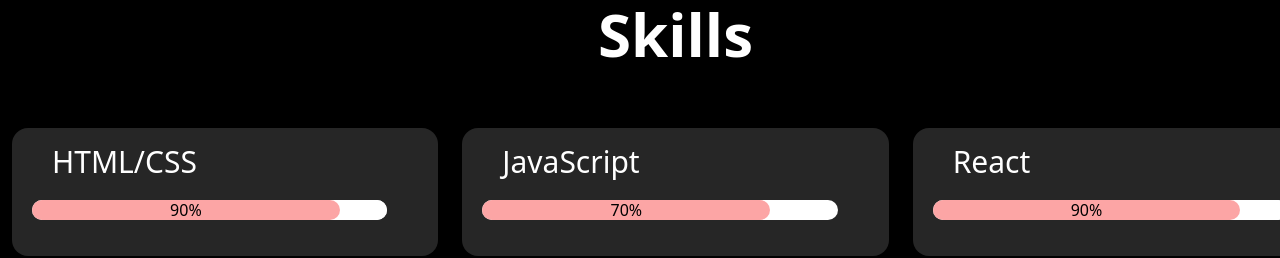
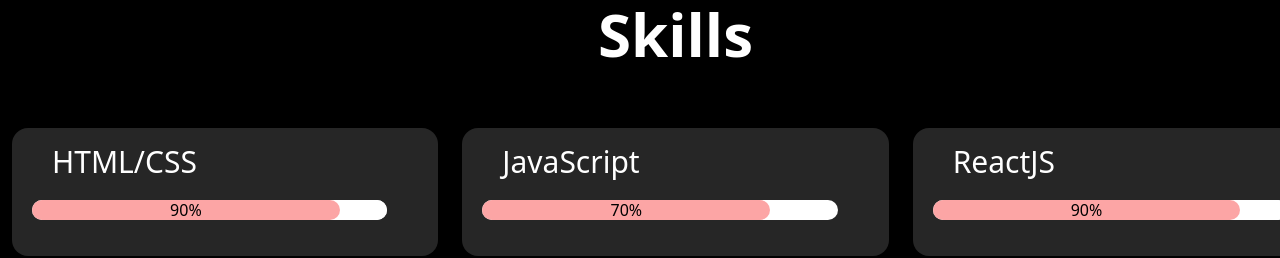
Before and after one commit to vinay500/vidya_protfolio, a React (Create React App) app: page /skills in a window 1280 px wide. Shown: the part 780-1038 px from the top of the page. Built offline with nearby package versions, Linux system fonts and the light colour scheme.

Commit message:
made changes

```diff
--- a/package.json
+++ b/package.json
@@ -1,5 +1,4 @@
 {
-  "home": "https://vidyaMadugula.github.io/portfolio",
   "name": "portfolio_v",
   "version": "0.1.0",
   "private": true,
@@ -16,8 +15,6 @@
   },
   "scripts": {
     "start": "react-scripts start",
-    "predeploy": "npm run build",
-    "deploy": "gh-pages-clean gh-pages -d build",
     "build": "react-scripts build",
     "test": "react-scripts test",
     "eject": "react-scripts eject"
@@ -41,7 +38,7 @@
     ]
   },
   "devDependencies": {
-    "gh-pages": "^6.0.0",
+    "gh-pages": "^6.1.0",
     "postcss": "^8.4.28",
     "tailwindcss": "^3.3.3"
   }
--- a/src/App.css
+++ b/src/App.css
@@ -36,3 +36,7 @@
     transform: rotate(360deg);
   }
 }
+/* "home": "https://vidyaMadugula.github.io/Portfolio",
+"predeploy": "npm run build",
+    "deploy": "gh-pages-clean gh-pages -d build",
+    */
--- a/src/components/Skills.jsx
+++ b/src/components/Skills.jsx
@@ -35,7 +35,7 @@
         </div>
 
         <div className='w-1/3 h-32 bg-neutral-800 m-3  rounded-2xl'>
-        <h1 className='text-white text-3xl pt-4 pl-10'>React</h1>
+        <h1 className='text-white text-3xl pt-4 pl-10'>ReactJS</h1>
         <div className='flex flex-row bg-white w-5/6 h-5 m-5 rounded-2xl'>
           <div className='w-96 bg-red-300 rounded-2xl flex items-center justify-center'>90%
           </div>
```
Also changed, not shown: 1 other file (tests, documents, lock files or other folders).
